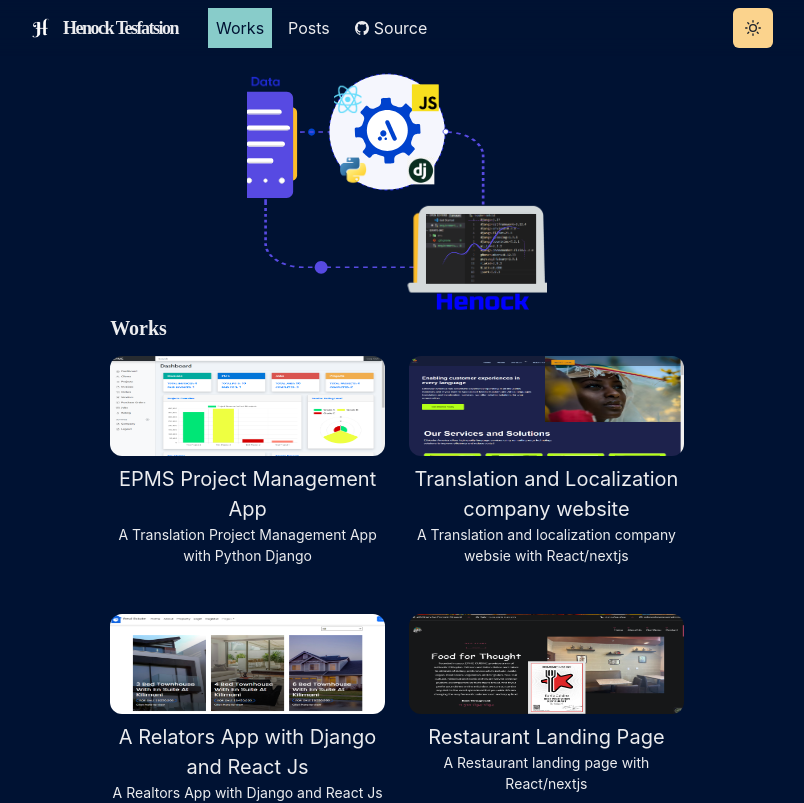
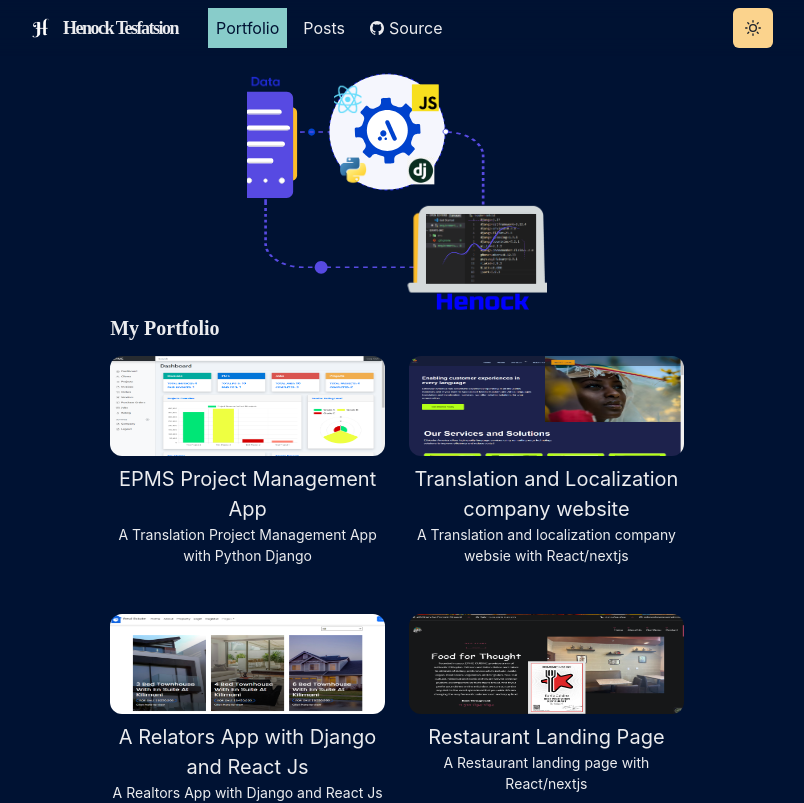
Before and after one commit to Henoker/HenokerWebsite, a Next.js app: page /works in a window 1280 px wide. Shown: the top 803 px of the page, without its empty margins (243-1047 px from the left). Built offline with nearby package versions, Linux system fonts and the light colour scheme.

Commit message:
fix: change works to portfolio

```diff
--- a/components/Navbar.js
+++ b/components/Navbar.js
@@ -78,7 +78,7 @@ const Navbar = props => {
           mt={{ base: 4, md: 0 }}
         >
           <LinkItem href="/works" path={path}>
-            Works
+            Portfolio
           </LinkItem>
           <LinkItem href="/posts" path={path}>
             Posts
--- a/pages/works.js
+++ b/pages/works.js
@@ -14,7 +14,7 @@ const Works = () => {
     <Layout>
       <Container>
         <Heading as="h3" fontSize={20} mb={4}>
-          Works
+          My Portfolio
         </Heading>
         <SimpleGrid columns={[1, 1, 2]} gap={6}>
           <Section>
```
